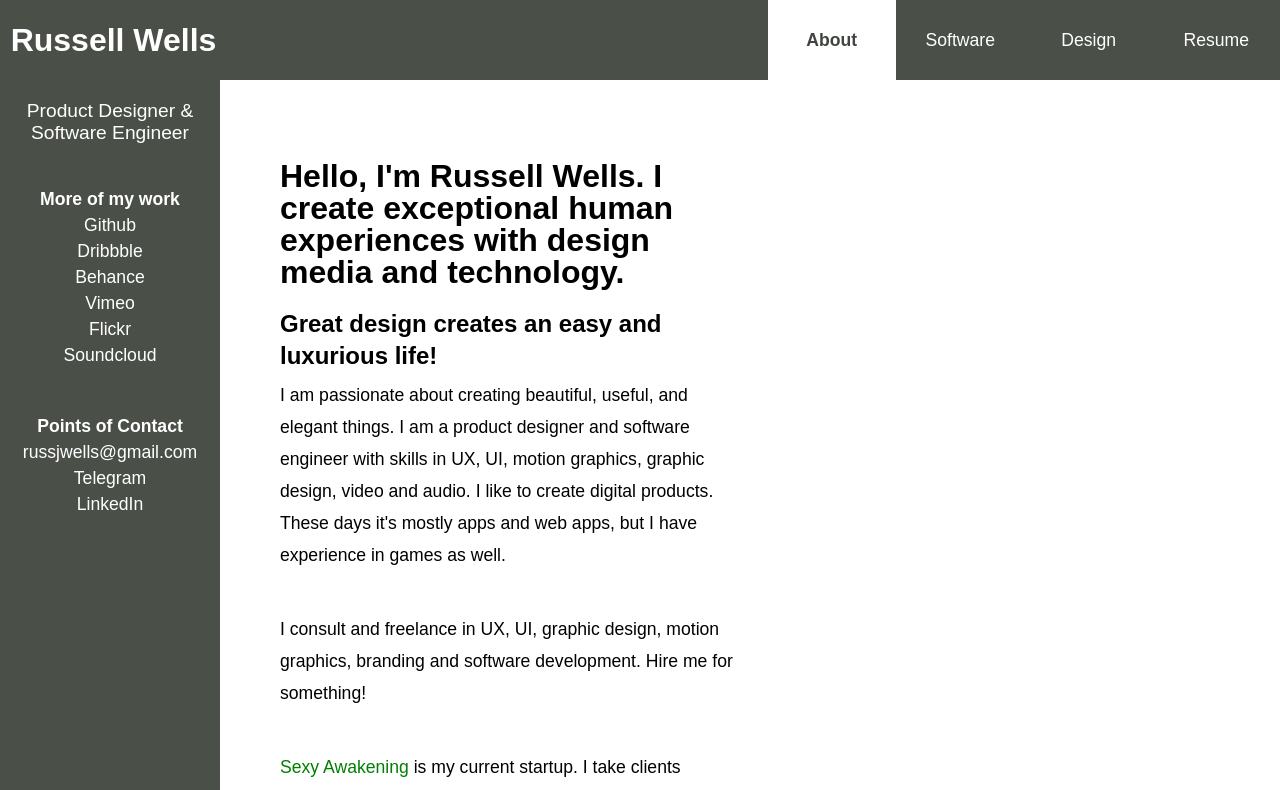
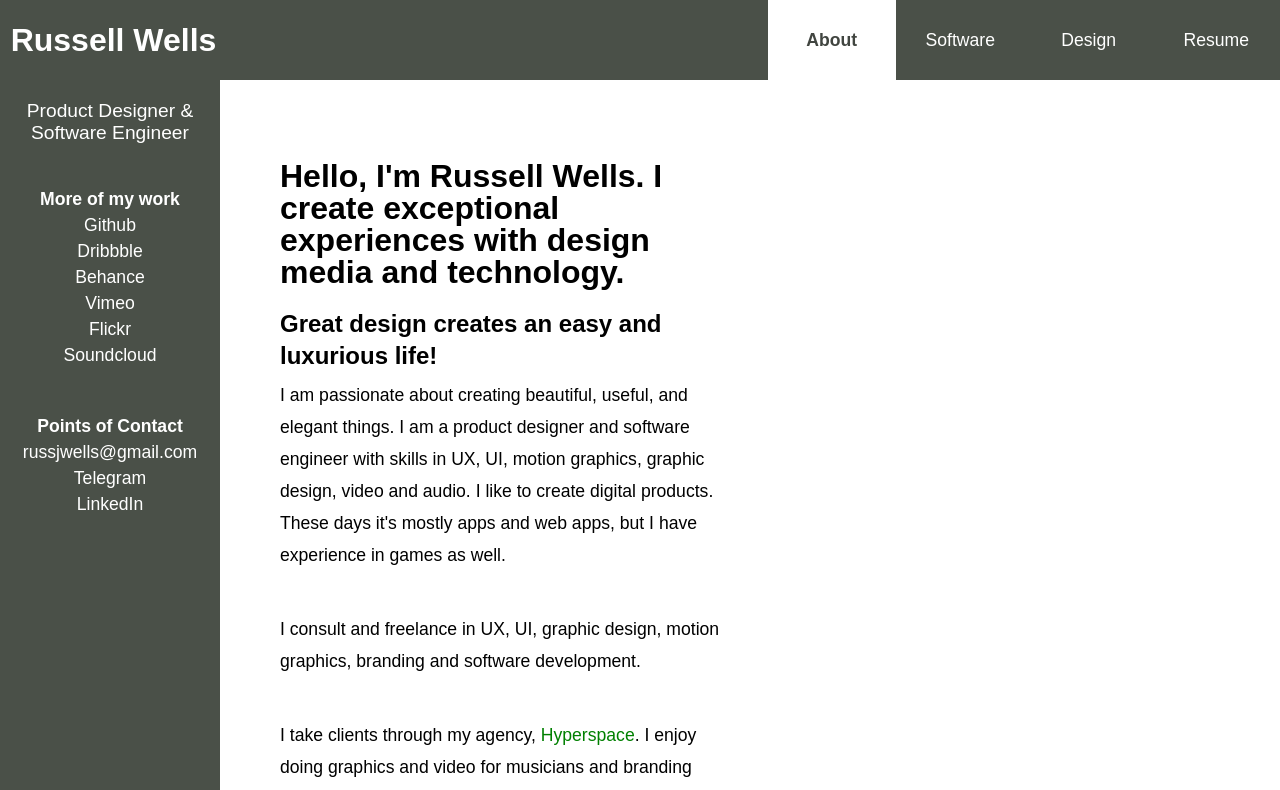
Before and after one commit to russjwells/russellwellsonline, a React (Create React App) app: page / in a window 1280 px wide. Shown: the top 790 px of the page. Built offline with nearby package versions, Linux system fonts and the light colour scheme.

Commit message:
refinements

```diff
--- a/src/About.js
+++ b/src/About.js
@@ -6,17 +6,17 @@ class About extends Component {
     return(
         <div className="About">
           <div className="AboutSpacer">
-            <h1>Hello, I'm Russell Wells. I create exceptional human experiences with design media and technology.</h1>
+            <h1>Hello, I'm Russell Wells. I create exceptional experiences with design media and technology.</h1>
             <h2>Great design creates an easy and luxurious life!</h2>
               <p>I am passionate about creating beautiful, useful, and elegant things. I am a product designer and software engineer with skills in UX, UI, motion graphics, graphic design, video and audio. I like to create digital products. These days it's mostly apps and web apps, but I have experience in games as well.</p>
               <p>&nbsp;</p>
-              <p>I consult and freelance in UX, UI, graphic design, motion graphics, branding and software development. Hire me for something!
+              <p>I consult and freelance in UX, UI, graphic design, motion graphics, branding and software development.
               </p>
               <p>&nbsp;</p>
 
               <p>
                 <div className="currentLinks">
-                <a target="_blank" href="https://www.sexyawakening.com">Sexy Awakening</a> is my current startup. I take clients through my agency <a target="_blank" href="http://www.digitalhyperspace.com">Hyperspace</a>. I enjoy doing graphics and video for musicians and branding independent businesses. Let's do a photoshoot!
+                I take clients through my agency, <a target="_blank" href="http://www.hyperspace.im">Hyperspace</a>. I enjoy doing graphics and video for musicians and branding independent businesses. I am also available for personal photoshoots.
                 </div>
               </p>
               <p>&nbsp;</p>
--- a/src/ProjectList.js
+++ b/src/ProjectList.js
@@ -9,17 +9,17 @@ class ProjectList extends Component{
           <div className="ProjectPhoto"></div>
           <div className="ProjectInfo">
             <h2>Sexy Awakening</h2>
+            <p><a target="_blank" href="https://www.sexyawakening.com">www.sexyawakening.com</a></p>
             <p>Swipe with intention.</p>
             <p><i>react, react native, serverless aws, firebase & more</i></p>
-            <p><a target="_blank" href="https://www.sexyawakening.com">www.sexyawakening.com</a></p>
           </div>
       </div>
         <div className="ProjectListItem">
           <div className="ProjectPhoto"></div>
           <div className="ProjectInfo">
             <h2>Sitting</h2>
+            <p><a target="_blank" href="https://www.sitting.app">www.sitting.app</a></p>
             <p>Meditation for the Masses.</p>
-            <p><a target="_blank" href="https://www.sitting.app">www.sitting.app</a></p>
             <p><i>react, react native, node, express</i></p>
             <p><a target="_blank" href="https://sitting.app">Web App</a> | <a target="_blank" href="https://github.com/russjwells/sittingweb">Repository</a></p>
             <p><a target="_blank" href="https://itunes.apple.com/us/app/sitting-timer/id1139439714">iOS App</a> | <a target="_blank" href="https://github.com/russjwells/SittingApp">Repository</a></p>
```
